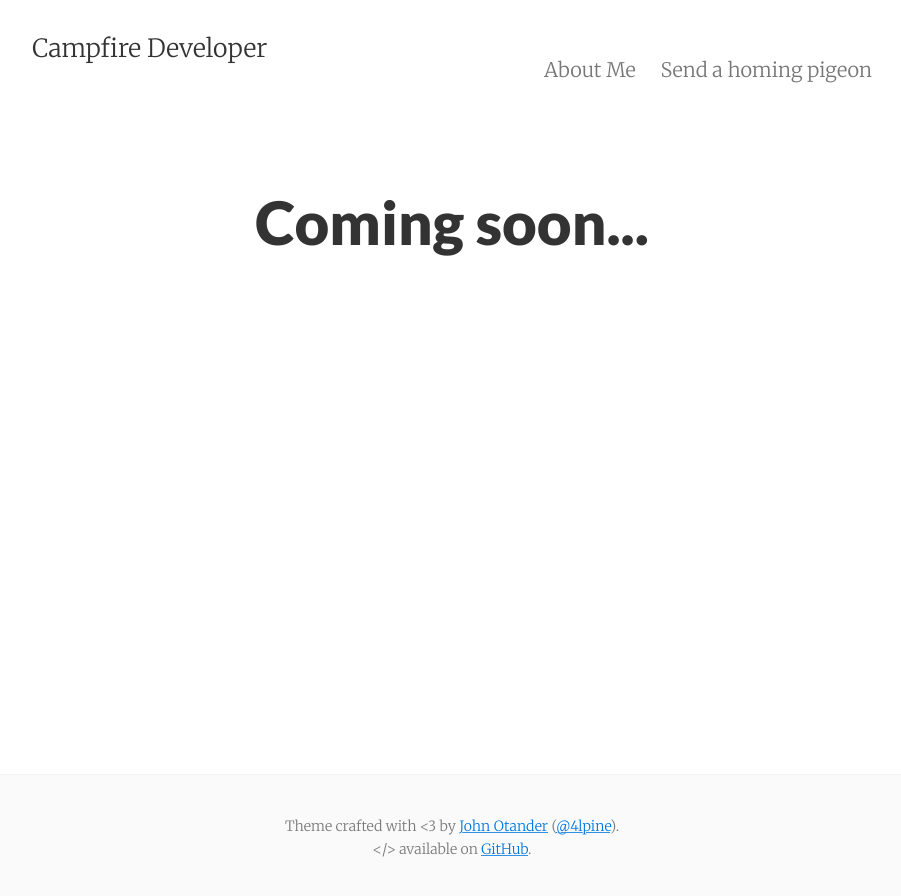
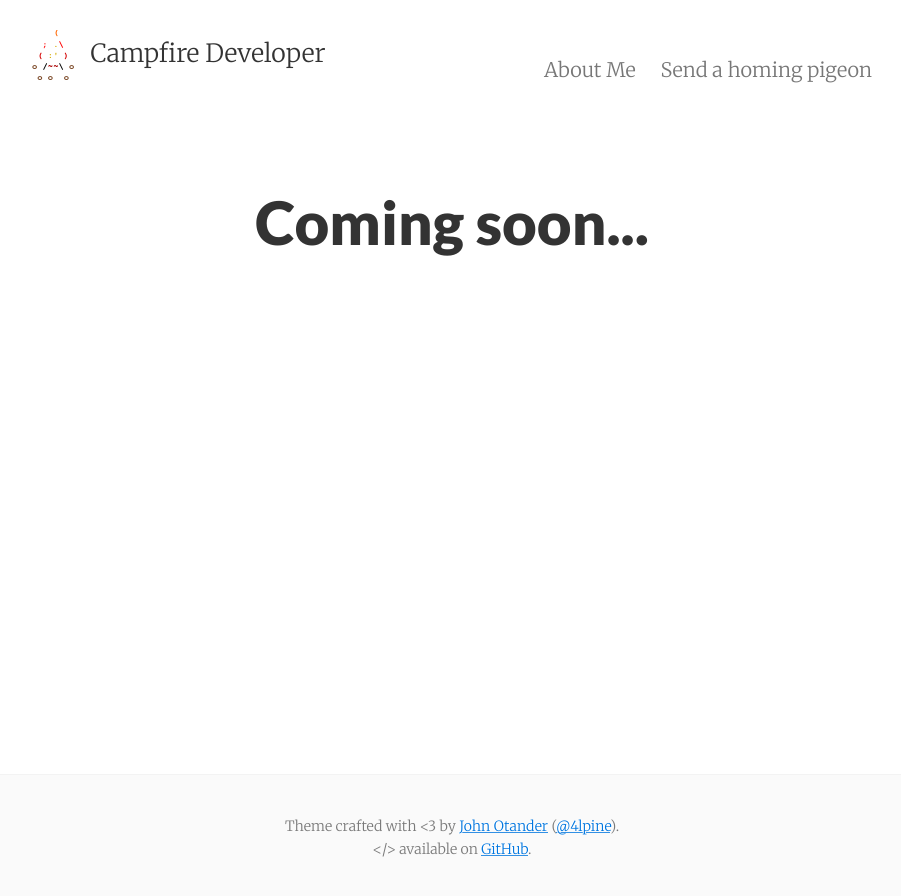
Before and after one commit to Carlovan/carlovan.github.io, a Jekyll site: the page built from index.html, in a window 1280 px wide. Shown: the top 896 px of the page, without its empty margins (188-1089 px from the left). Built offline with Jekyll 4.4.1, drawn with Linux system fonts in a browser that asks for light colours; the list of posts is cut into pages by our own code.

Commit message:
Add logo in the header

```diff
--- a/_config.yml
+++ b/_config.yml
@@ -1,5 +1,6 @@
 # Site settings
 title:       "Campfire Developer"
+logo:        /images/logo.svg
 email:       giulio.carlassare@gmail.com
 author:      Giulio Carlassare
 description: "A blog about programming and nature"
--- a/_includes/header.html
+++ b/_includes/header.html
@@ -1,7 +1,12 @@
 <header class="site-header px2 px-responsive">
   <div class="mt2 wrap">
     <div class="measure">
-      <a href="{{ "/" | relative_url }}" class="site-title">{{ site.title }}</a>
+      <a href="{{ "/" | relative_url }}" class="site-title">
+          {% if site.logo %}
+          <img src="{{ site.logo }}" alt="Logo" class="site-logo"/>
+          {% endif %}
+          {{ site.title }}
+      </a>
       <nav class="site-nav">
         {% include navigation.html %}
       </nav>
--- a/_sass/_header.scss
+++ b/_sass/_header.scss
@@ -12,6 +12,12 @@
 
 .site-header .site-title {
   font-size: $h2;
+}
+
+.site-header .site-title img.site-logo {
+  max-height: 50px;
+  margin-right: 10px;
+  vertical-align: middle;
 }
 
 .site-nav {
```
Also changed, not shown: images/logo.svg (added).
